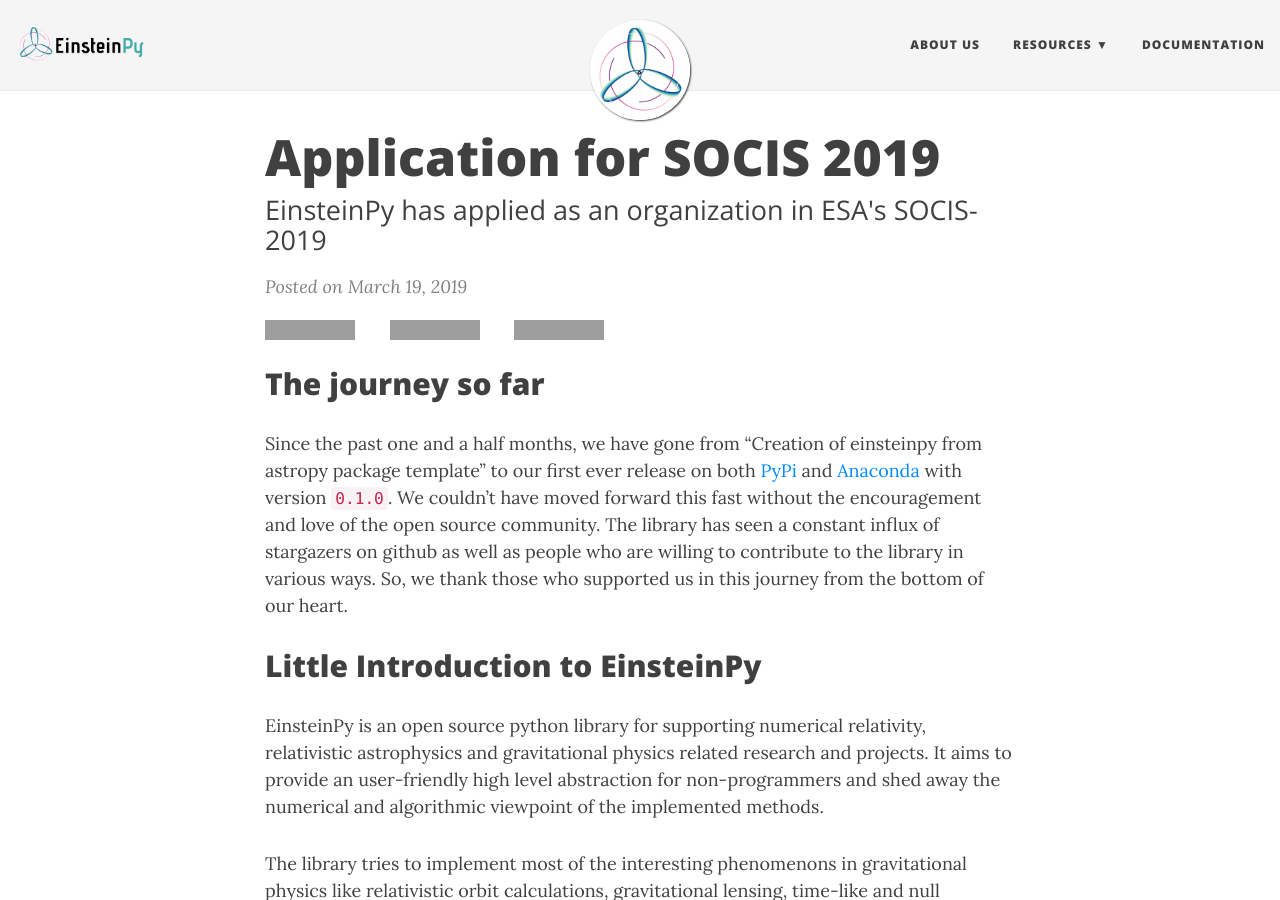
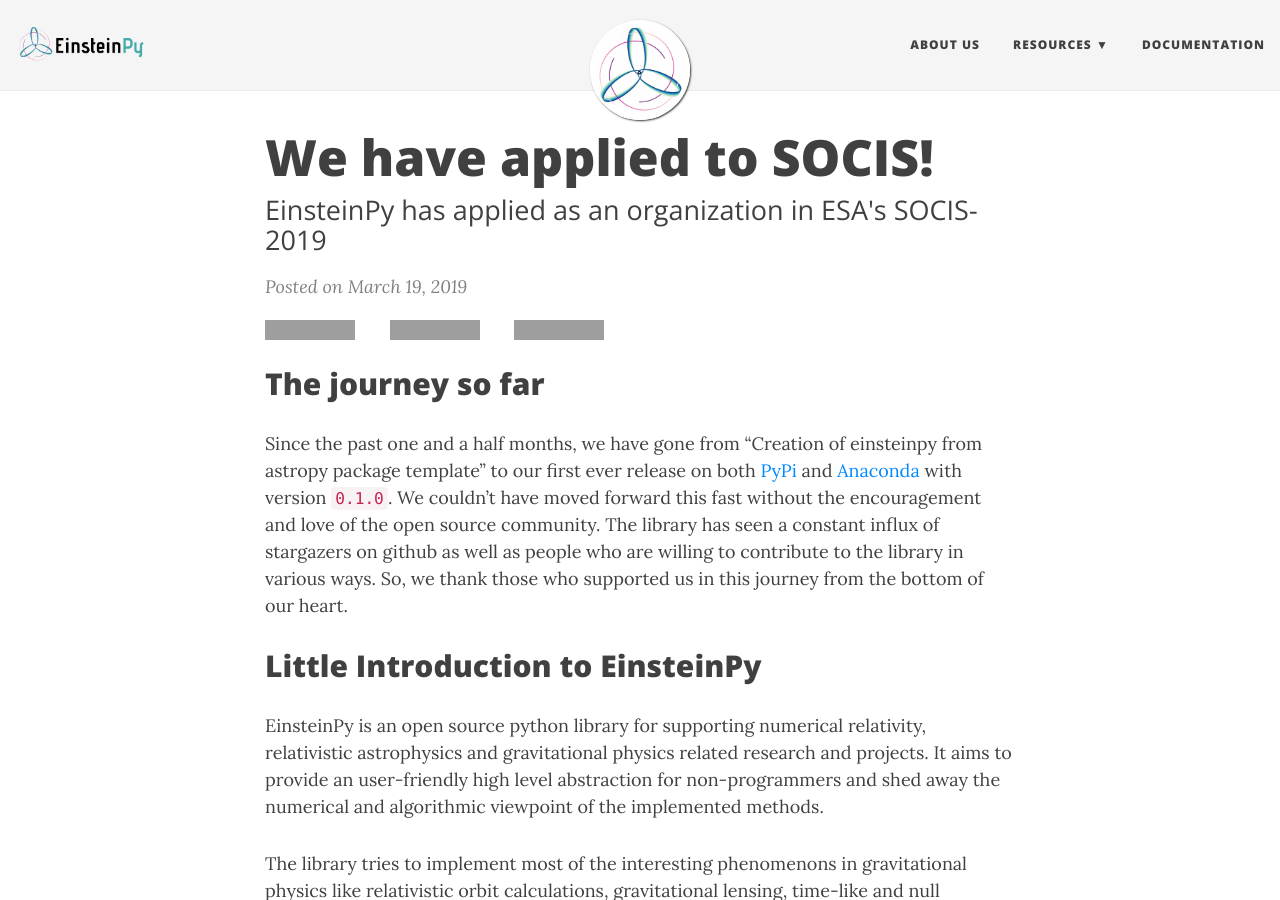
Before and after one commit to einsteinpy/blog.einsteinpy.org, a Jekyll site: the page built from _posts/2019-03-19-Application-for-SOCIS-2019.md, in a window 1280 px wide and 900 px high. Built offline with Jekyll 4.4.1, drawn with Linux system fonts in a browser that asks for light colours; nearby versions of some CDN libraries; some of the changed text lies outside the part shown; grey boxes are pictures that could not be loaded.

Commit message:
changed title

```diff
--- a/_posts/2019-03-19-Application-for-SOCIS-2019.md
+++ b/_posts/2019-03-19-Application-for-SOCIS-2019.md
@@ -1,6 +1,6 @@
 ---
 layout: post
-title: Application for SOCIS 2019
+title: We have applied to SOCIS!
 subtitle: EinsteinPy has applied as an organization in ESA's SOCIS-2019
 gh-repo: einsteinpy/einsteinpy
 gh-badge: [star, fork, follow]
```
Also changed, not shown: other parts of _posts/2019-03-19-Application-for-SOCIS-2019.md (+1 -1 lines).
